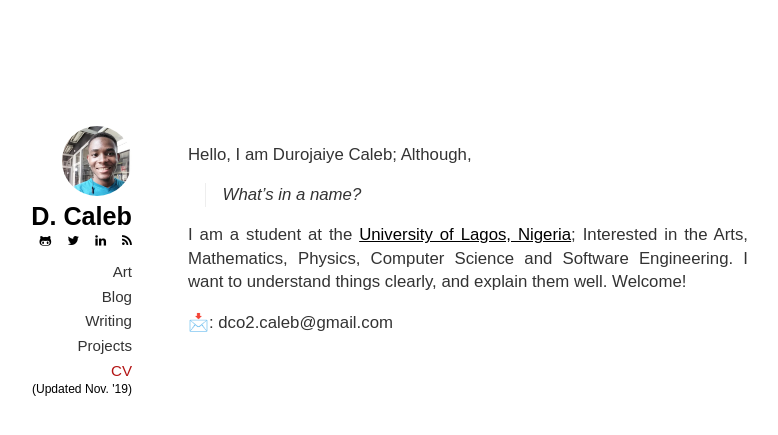
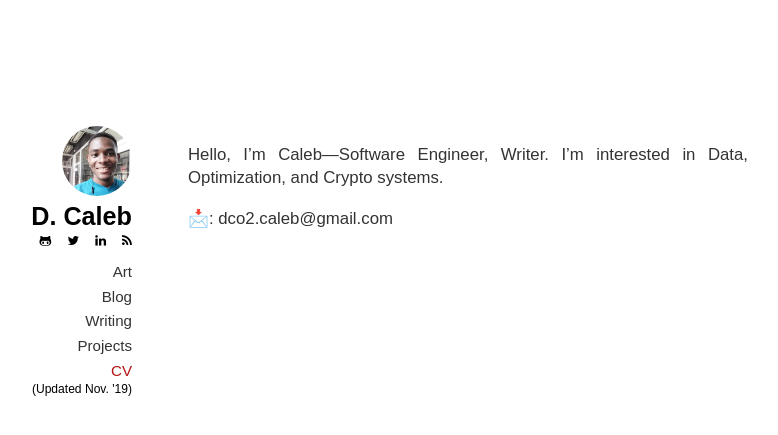
Before and after one commit to dCO2/blog-gh-pages, a Jekyll site: the page built from index.md, in a window 1280 px wide. Shown: the top 435 px of the page, without its empty margins (188-966 px from the left). Built offline with Jekyll 4.4.1, drawn with Linux system fonts in a browser that asks for light colours; some web fonts are replaced.

Commit message:
Updated content of index page

```diff
--- a/index.md
+++ b/index.md
@@ -6,13 +6,7 @@ title: Home
 
 {: style="margin-top:0; margin-bottom: 0;"}
 
-Hello, I am Durojaiye Caleb; Although,
-> What's in a name?
-
-I am a student at the [University of Lagos, Nigeria][1]; Interested in the Arts, Mathematics, Physics, Computer Science and Software Engineering. I want to understand things clearly, and explain them well. Welcome!
+Hello, I'm Caleb—Software Engineer, Writer. I’m interested in Data, Optimization, and Crypto systems.
 
 
 📩: dco2.caleb@gmail.com
-
-[1]: https://www.unilag.edu.ng/
-[2]: https://www.google.com/
```
